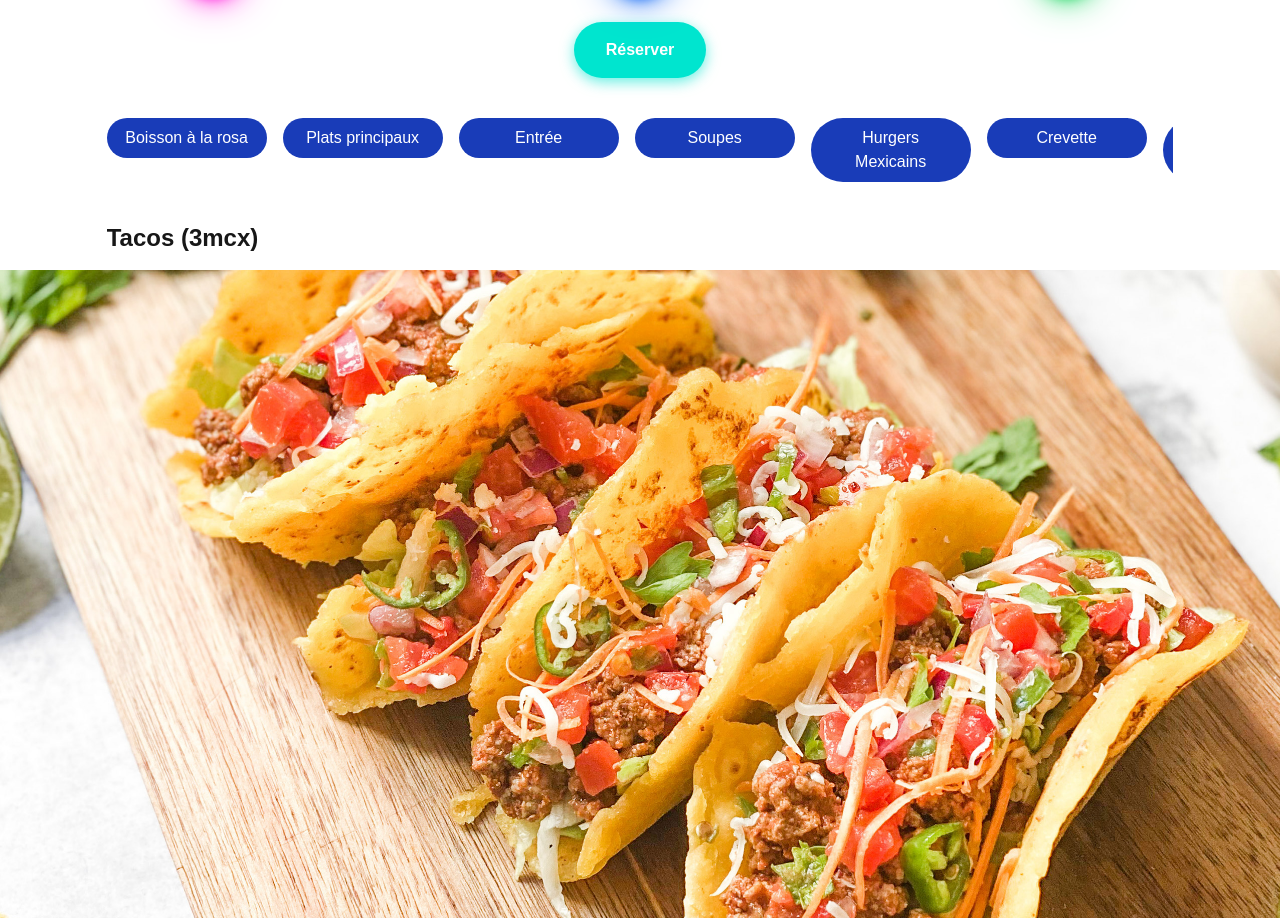
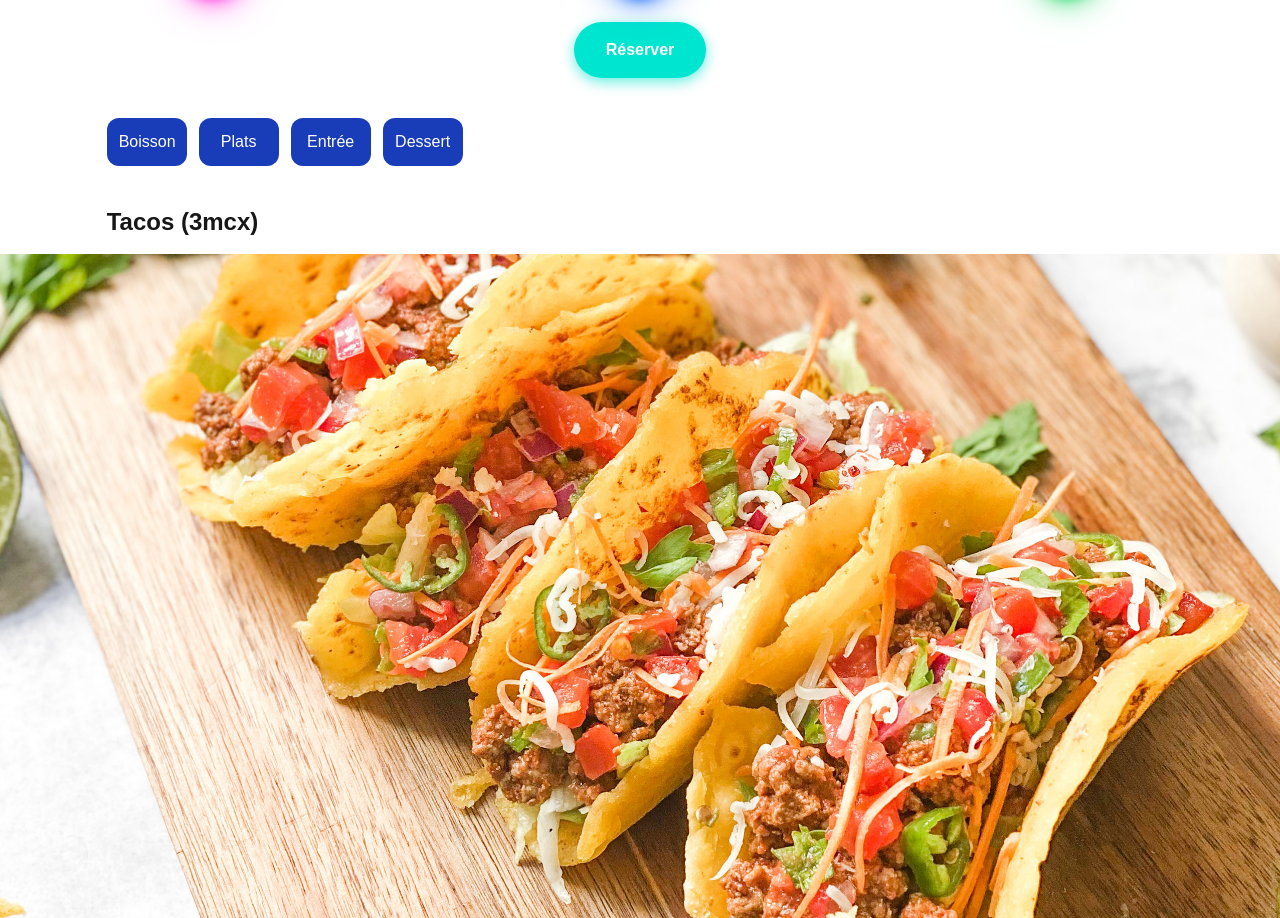
Before and after one commit to JordanFery/rosa-mexicano, a Next.js app: page / in a window 1280 px wide. Shown: the part 898-1816 px from the top of the page. Built offline with nearby package versions, Linux system fonts and the light colour scheme.

Commit message:
ajout bg white au main

```diff
--- a/app/components/navigation.jsx
+++ b/app/components/navigation.jsx
@@ -3,7 +3,7 @@ import Link from "next/link"
 export default function Nav({ text, link }) {
     return (
         <Link href={link}>
-            <button className="rounded-full bg-blue-800 py-2 px-4 mr-4 w-40 text-white">
+            <button className="rounded-xl bg-blue-800 py-2 px-3 mr-3 h-12 w-20 text-white">
                 {text}
             </button>
         </Link>
--- a/app/page.jsx
+++ b/app/page.jsx
@@ -68,18 +68,21 @@ export default function Home() {
   ]
 
   const navigations = [
-    { text: "Boisson à la rosa", link: "#boissons" },
-    { text: "Plats principaux", link: "#plats" },
+    { text: "Boisson", link: "#boissons" },
+    // { text: "Boisson à la rosa", link: "#boissons" },
+    { text: "Plats", link: "#plats" },
+    // { text: "Plats principaux", link: "#plats" },
     { text: "Entrée", link: "#entree" },
-    { text: "Soupes", link: "#soupe" },
-    { text: "Hurgers Mexicains", link: "#hurger" },
-    { text: "Crevette", link: "#crevette" },
-    { text: "Boissons gazeuses", link: "#gaz" },
-    { text: "Café dessert", link: "#dessert" },
+    // { text: "Soupes", link: "#soupe" },
+    // { text: "Hurgers Mexicains", link: "#hurger" },
+    // { text: "Crevette", link: "#crevette" },
+    // { text: "Boissons gazeuses", link: "#gaz" },
+    { text: "Dessert", link: "#dessert" },
+    // { text: "Café dessert", link: "#dessert" },
   ]
 
   return (
-    <main>
+    <main className="bg-white">
 
       {/* Héro section */}
       <section className="grid grid-cols-12">
```
